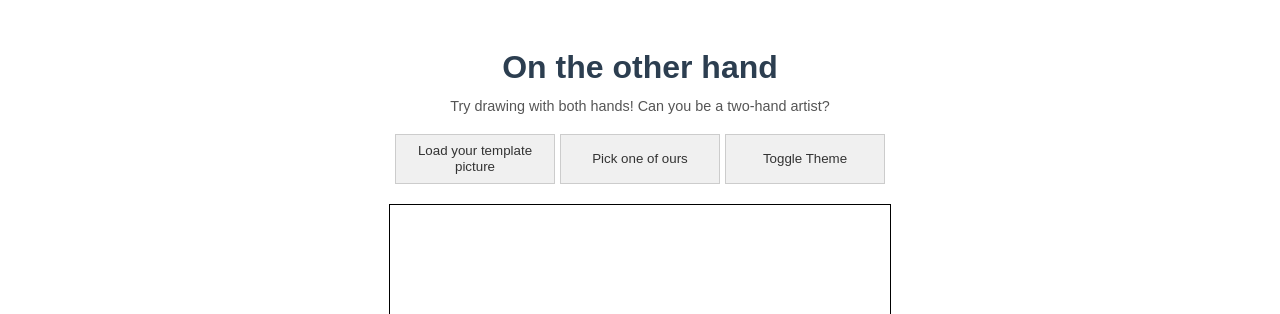
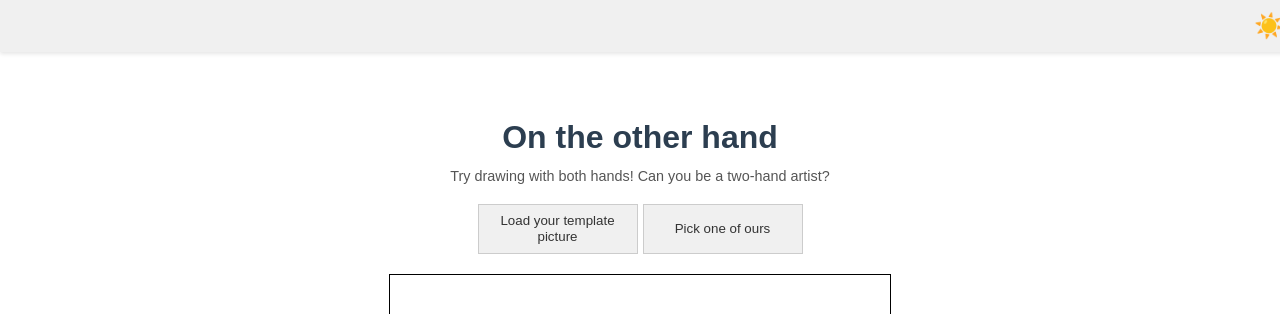
Before and after one commit to FDeSousa/double-image, a Vue app: page / in a window 1280 px wide. Shown: the top 314 px of the page. Built offline with nearby package versions, Linux system fonts and the light colour scheme.

Commit message:
Refactor UI: Add navbar, adjust button order and visibility

```diff
--- a/src/App.vue
+++ b/src/App.vue
@@ -1,4 +1,10 @@
 <template>
+  <TopNavbar
+    :currentTheme="currentTheme"
+    :canClearAll="allComparisonResults.length > 0"
+    @toggle-theme="toggleTheme"
+    @clear-all-results="handleClearAllResults"
+  />
   <div id="app-container">
     <h1>On the other hand</h1>
     <p class="subtitle">Try drawing with both hands! Can you be a two-hand artist?</p>
@@ -33,7 +39,8 @@
 
 <script setup>
 // Script setup for Vue 3 Composition API
-import { ref, onMounted } from 'vue'; // Added onMounted
+import { ref, onMounted } from 'vue';
+import TopNavbar from './components/TopNavbar.vue'; // New import
 import AppControls from './components/AppControls.vue';
 import ThumbnailPicker from './components/ThumbnailPicker.vue';
 import DrawingCanvas from './components/DrawingCanvas.vue';
@@ -325,10 +332,11 @@ onMounted(() => {
 <style>
 /* Styles from style.css are now global.
    App-specific or scoped styles can be added here if needed. */
-#app-container { /* Changed from #app to avoid conflict if #app is used by Vue internally on body */
+#app-container {
   display: flex;
   flex-direction: column;
   align-items: center;
-  /* padding: 20px; /* This is in body style.css, so might not be needed here */
+  padding-top: 70px; /* Add padding to account for fixed navbar height + some space */
+  /* padding: 20px; /* Original padding, now handled by body and adjusted here */
 }
 </style>
--- a/src/components/AppControls.vue
+++ b/src/components/AppControls.vue
@@ -4,15 +4,14 @@
     <input type="file" id="templateInput" ref="templateFileInputRef" @change="handleFileSelected" accept="image/*" style="display: none;">
     <button id="pickPredefinedBtn" v-if="props.currentStage === 'initial' || props.currentStage === 'compared'" @click="toggleThumbnails">Pick one of ours</button>
 
-    <button id="clearBtn" v-if="props.currentStage === 'drawing1' || props.currentStage === 'drawing2'" @click="clearDrawing">Clear drawing</button>
-
     <button id="save1Btn" v-if="props.currentStage === 'drawing1'" @click="emit('save-drawing-1')">Save first drawing</button>
     <button id="start2Btn" v-if="props.currentStage === 'readyForDrawing2'" @click="emit('start-drawing-2')">Start second drawing</button>
     <button id="save2Btn" v-if="props.currentStage === 'drawing2'" @click="emit('save-drawing-2')">Save second drawing & compare</button>
 
-    <button id="restartBtn" v-if="['drawing1', 'readyForDrawing2', 'drawing2', 'compared'].includes(props.currentStage)" @click="emit('restart-process')">Restart this drawing pair</button>
-    <button id="clearAllBtn" v-if="props.canClearAll" @click="emit('clear-all-results')">Clear all saved results</button>
-    <button id="toggleThemeBtn" @click="emit('toggle-theme')">Toggle Theme</button>
+    <button id="clearBtn" v-if="props.currentStage === 'drawing1' || props.currentStage === 'drawing2'" @click="clearDrawing">Clear drawing</button>
+
+    <button id="restartBtn" v-if="['drawing1', 'readyForDrawing2', 'drawing2'].includes(props.currentStage)" @click="emit('restart-process')">Restart this drawing pair</button>
+    <!-- "Clear all saved results" and "Toggle Theme" buttons moved to TopNavbar.vue -->
   </div>
 </template>
 
@@ -35,9 +34,9 @@ const emit = defineEmits([
   'start-drawing-2',
   'save-drawing-2',
   'restart-process',
-  'clear-all-results',
-  'template-file-selected',
-  'toggle-theme' // New event
+  // 'clear-all-results', // Handled by TopNavbar
+  'template-file-selected'
+  // 'toggle-theme' // Handled by TopNavbar
 ]);
 
 const templateFileInputRef = ref(null);
--- /dev/null
+++ b/src/components/TopNavbar.vue
@@ -0,0 +1,79 @@
+<template>
+  <nav class="top-navbar">
+    <button
+      @click="emit('toggle-theme')"
+      class="theme-toggle-btn"
+      :aria-label="`Toggle to ${props.currentTheme === 'light' ? 'dark' : 'light'} mode`"
+      :title="`Toggle to ${props.currentTheme === 'light' ? 'dark' : 'light'} mode`"
+    >
+      <span v-if="props.currentTheme === 'light'">☀️</span>
+      <span v-else>🌙</span>
+    </button>
+    <button
+      v-if="props.canClearAll"
+      @click="emit('clear-all-results')"
+      class="clear-all-btn"
+      aria-label="Clear all saved results"
+      title="Clear all saved results"
+    >
+      🗑️
+    </button>
+  </nav>
+</template>
+
+<script setup>
+// eslint-disable-next-line no-undef
+const props = defineProps({
+  currentTheme: String,
+  canClearAll: Boolean
+});
+
+// eslint-disable-next-line no-undef
+const emit = defineEmits(['toggle-theme', 'clear-all-results']);
+</script>
+
+<style scoped>
+.top-navbar {
+  position: fixed;
+  top: 0;
+  left: 0;
+  width: 100%;
+  background-color: var(--button-bg-light); /* Use theme variables */
+  padding: 8px 15px;
+  box-shadow: 0 2px 4px rgba(0,0,0,0.1);
+  z-index: 1000; /* Ensure it's above other content */
+  display: flex;
+  justify-content: flex-end; /* Align buttons to the right */
+  gap: 10px;
+}
+
+body.dark-mode .top-navbar {
+  background-color: var(--button-bg-dark);
+  box-shadow: 0 2px 4px rgba(255,255,255,0.05);
+}
+
+.top-navbar button {
+  background: none;
+  border: 1px solid transparent; /* Make border transparent initially */
+  color: var(--button-text-light);
+  font-size: 1.5em; /* Larger for icon buttons */
+  cursor: pointer;
+  padding: 5px 10px;
+  border-radius: 5px;
+  line-height: 1; /* Ensure icon is centered well */
+}
+
+body.dark-mode .top-navbar button {
+  color: var(--button-text-dark);
+}
+
+.top-navbar button:hover {
+  border-color: var(--button-border-light); /* Show border on hover */
+  background-color: rgba(0,0,0,0.05);
+}
+
+body.dark-mode .top-navbar button:hover {
+  border-color: var(--button-border-dark);
+  background-color: rgba(255,255,255,0.1);
+}
+</style>
```
